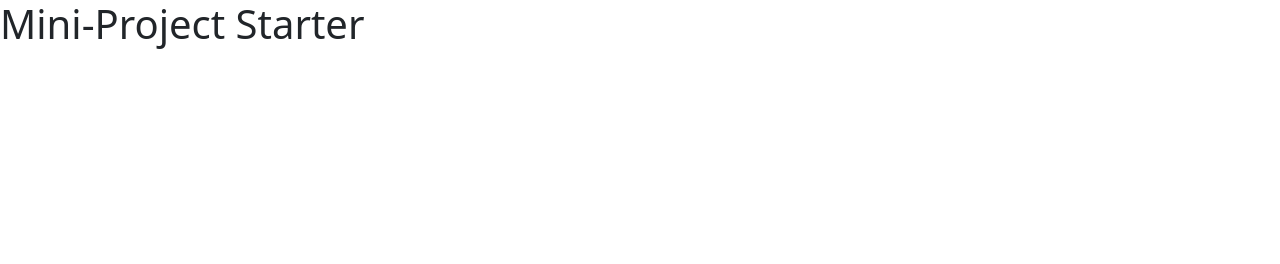
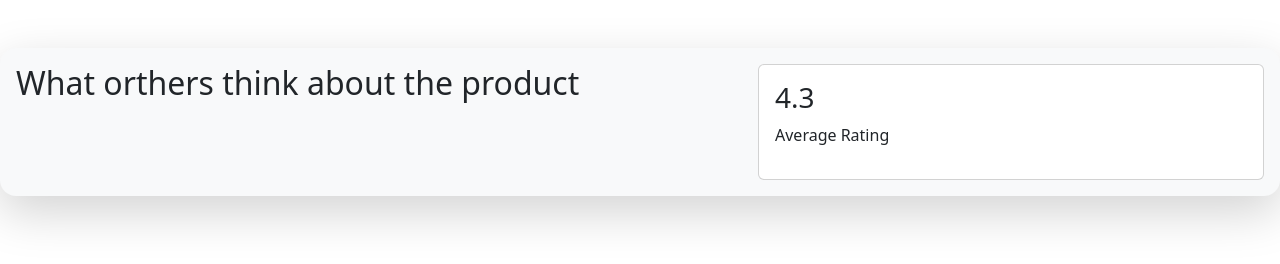
Before and after one commit to meesandev/cs100-ratingCompo, a plain HTML site: page index.html in a window 1280 px wide. Drawn offline with Linux system fonts and the light colour scheme.

Commit message:
Create sec1

```diff
--- a/index.html
+++ b/index.html
@@ -9,7 +9,25 @@
     <title>Mini-Project Starter</title>
   </head>
   <body>
-    <h1>Mini-Project Starter</h1>
+    <div class="contrainer">
+      <div class="card bg-light rounded-4 border-0 mt-5 shadow-lg mt-5">
+        <div class="card-body">
+          <div class="row">
+            <div class="col-7">
+              <h2>What orthers think about the product</h2>
+            </div>
+            <div class="col-5">
+              <div class="card">
+                <div class="card-body">
+                  <h3>4.3</h3>
+                  <p>Average Rating</p>
+                </div>
+              </div>
+            </div>
+          </div>
+        </div>
+      </div>
+    </div>
 
     <script src="js/bootstrap.bundle.min.js"></script>
   </body>
```
